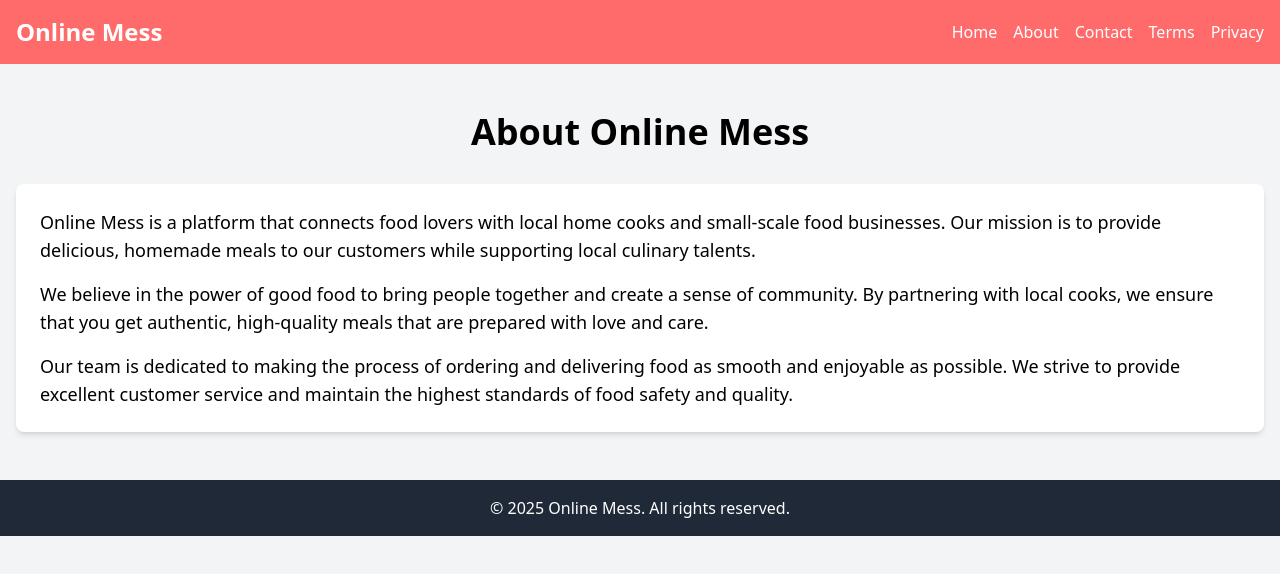
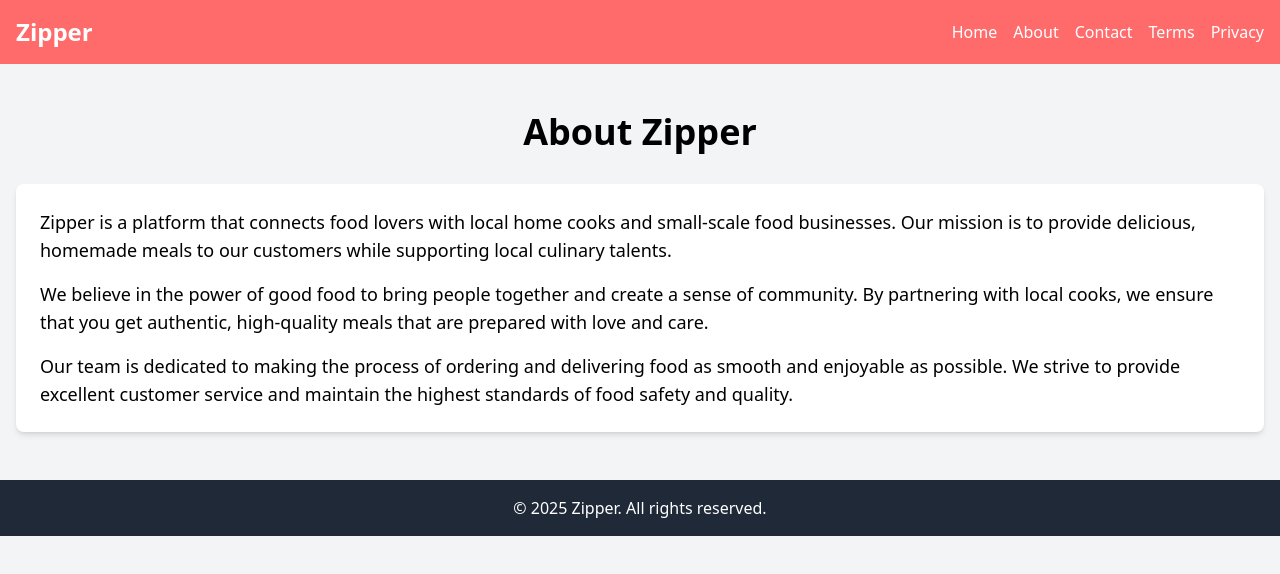
Before and after one commit to Rajs2001/zipper-website, a plain HTML site: page about.html in a window 1280 px wide. Drawn offline with nearby package versions, Linux system fonts and the light colour scheme.

Commit message:
change name from online mess to zipper

```diff
--- a/about.html
+++ b/about.html
@@ -3,7 +3,7 @@
 <head>
     <meta charset="UTF-8">
     <meta name="viewport" content="width=device-width, initial-scale=1.0">
-    <title>Online Mess - About Us</title>
+    <title>Zipper - About Us</title>
     <script src="https://cdn.tailwindcss.com"></script>
     <script>
         tailwind.config = {
@@ -21,7 +21,7 @@
 <body class="bg-gray-100 font-sans">
     <header class="bg-primary text-white p-4">
         <nav class="container mx-auto flex justify-between items-center">
-            <a href="index.html" class="text-2xl font-bold">Online Mess</a>
+            <a href="index.html" class="text-2xl font-bold">Zipper</a>
             <ul class="flex space-x-4">
                 <li><a href="index.html" class="hover:text-secondary">Home</a></li>
                 <li><a href="about.html" class="hover:text-secondary">About</a></li>
@@ -33,9 +33,9 @@
     </header>
 
     <main class="container mx-auto mt-8 p-4">
-        <h1 class="text-4xl font-bold text-center mb-8">About Online Mess</h1>
+        <h1 class="text-4xl font-bold text-center mb-8">About Zipper</h1>
         <div class="bg-white p-6 rounded-lg shadow-md">
-            <p class="text-lg mb-4">Online Mess is a platform that connects food lovers with local home cooks and small-scale food businesses. Our mission is to provide delicious, homemade meals to our customers while supporting local culinary talents.</p>
+            <p class="text-lg mb-4">Zipper is a platform that connects food lovers with local home cooks and small-scale food businesses. Our mission is to provide delicious, homemade meals to our customers while supporting local culinary talents.</p>
             <p class="text-lg mb-4">We believe in the power of good food to bring people together and create a sense of community. By partnering with local cooks, we ensure that you get authentic, high-quality meals that are prepared with love and care.</p>
             <p class="text-lg">Our team is dedicated to making the process of ordering and delivering food as smooth and enjoyable as possible. We strive to provide excellent customer service and maintain the highest standards of food safety and quality.</p>
         </div>
@@ -43,7 +43,7 @@
 
     <footer class="bg-gray-800 text-white p-4 mt-8">
         <div class="container mx-auto text-center">
-            <p>&copy; 2025 Online Mess. All rights reserved.</p>
+            <p>&copy; 2025 Zipper. All rights reserved.</p>
         </div>
     </footer>
 
```
Also changed, not shown: contact.html (+3 -3 lines), index.html (+4 -4 lines), privacy.html (+3 -3 lines), terms.html (+3 -3 lines).
